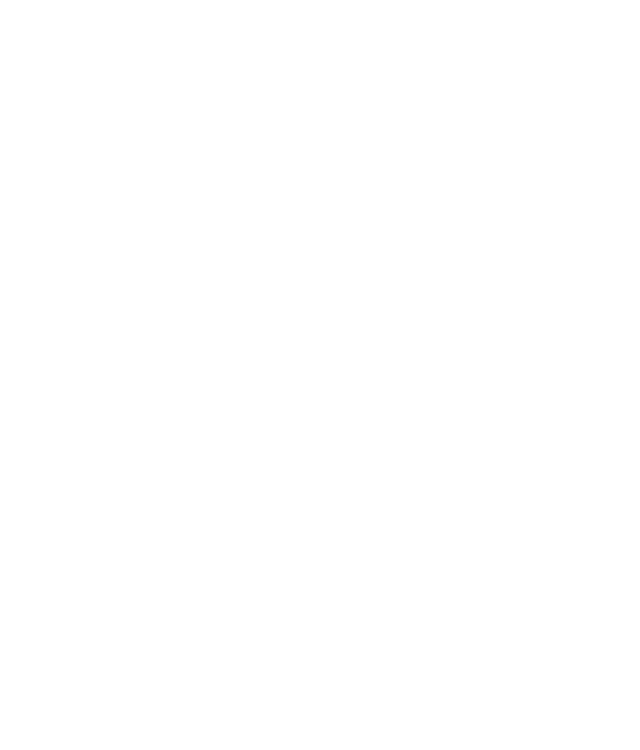
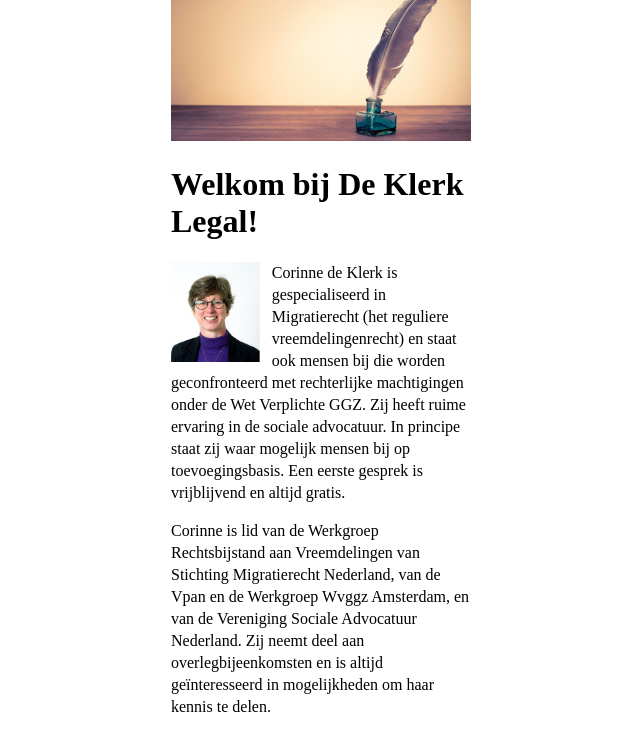
Before and after one commit to ebabel-eu/nl-deklerklegal, a website: page public/index.html in a window 1280 px wide. Shown: the whole page, without its empty margins (319-959 px from the left). Drawn offline with Linux system fonts and the light colour scheme.

Commit message:
Starting building the homepage.

```diff
--- a/public/index.html
+++ b/public/index.html
@@ -4,8 +4,20 @@
   <meta charset="UTF-8">
   <meta name="viewport" content="width=device-width, initial-scale=1.0">
   <title>De Klerk Legal</title>
+  <link rel="stylesheet" href="/style.css">
 </head>
 <body>
+  <div id="container">
+    <div id="banner">
+      <img src="/images/logo.png" width="100%" alt="Quil pen in ink bottle">
+    </div>
 
+    <h1>Welkom bij De Klerk Legal!</h1>
+
+    <img src="/images/headshot.jpg" height="100" class="float-left" alt="Portrait photo of Corinne de Klerk">
+
+    <p>Corinne de Klerk is gespecialiseerd in Migratierecht (het reguliere vreemdelingenrecht) en staat ook mensen bij die worden geconfronteerd met rechterlijke machtigingen onder de Wet Verplichte GGZ. Zij heeft ruime ervaring in de sociale advocatuur. In principe staat zij waar mogelijk mensen bij op toevoegingsbasis. Een eerste gesprek is vrijblijvend en altijd gratis.</p>
+    <p>Corinne is lid van de Werkgroep Rechtsbijstand aan Vreemdelingen van Stichting Migratierecht Nederland, van de Vpan en de Werkgroep Wvggz Amsterdam, en van de Vereniging Sociale Advocatuur Nederland. Zij neemt deel aan overlegbijeenkomsten en is altijd geïnteresseerd in mogelijkheden om haar kennis te delen.</p>
+  </div>
 </body>
 </html>
--- a/public/style.css
+++ b/public/style.css
@@ -0,0 +1,18 @@
+body {
+  margin: 0;
+  font-size: 16px;
+}
+
+p {
+  line-height: 22px;
+}
+
+#container {
+  width: 300px;
+  margin: 0 auto 20px;
+}
+
+.float-left {
+  float: left;
+  padding: 0 10px 10px 0;
+}
```
Also changed, not shown: public/images/headshot.jpg (added), public/images/logo.png (added).
